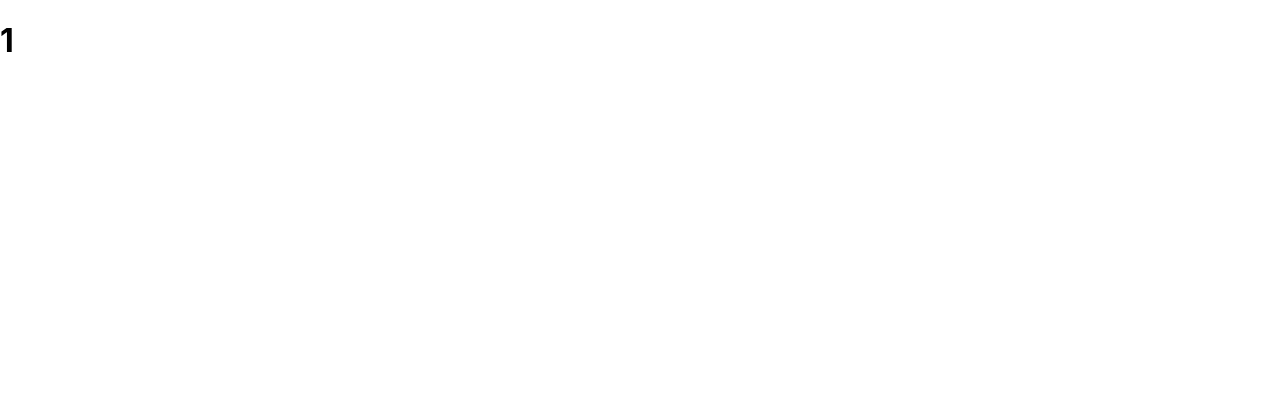
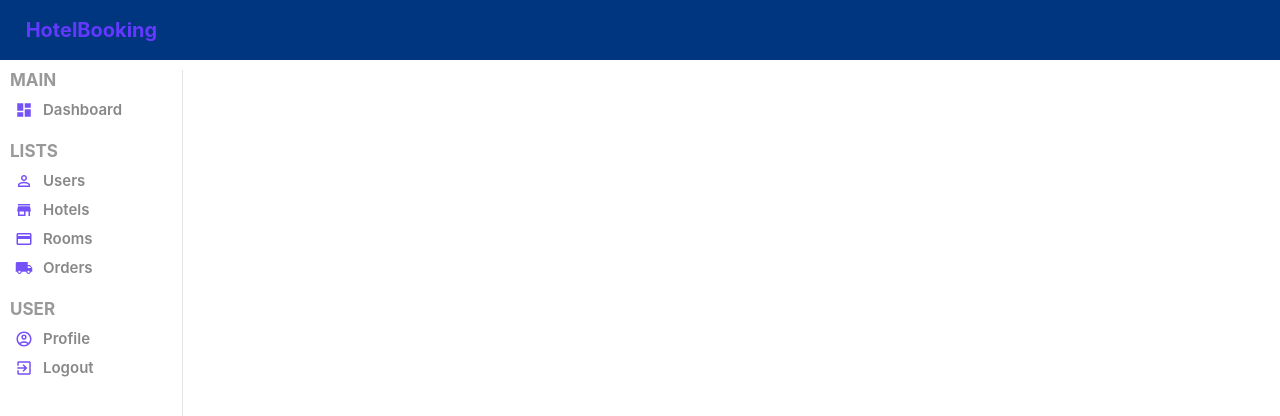
Before and after one commit to tiendat2001/DoAnBachKhoa, a React (Create React App) app in the folder client/: page /admin in a window 1280 px wide. Shown: the top 416 px of the page. Built offline with nearby package versions, Linux system fonts and the light colour scheme; sample sign-in values are in the browser's storage.

Commit message:
chinh sua adminHome

```diff
--- a/client/package.json
+++ b/client/package.json
@@ -11,7 +11,7 @@
     "@testing-library/user-event": "^13.5.0",
     "axios": "^1.6.2",
     "date-fns": "^2.30.0",
-    "node-sass": "^9.0.0",
+
     "react": "^18.2.0",
     "react-date-range": "^1.4.0",
     "react-dom": "^18.2.0",
--- /dev/null
+++ b/client/src/components/adminComponents/navbarAdmin/NavbarAdmin.jsx
@@ -0,0 +1,16 @@
+import "./navbarAdmin.css";
+
+// import { DarkModeContext } from "../../context/darkModeContext";
+import { useContext } from "react";
+import React from "react"
+
+const NavbarAdmin = () => {
+//   const { dispatch } = useContext(DarkModeContext);
+
+  return (
+    <div className="navbarAdmin">
+    </div>
+  );
+};
+
+export default NavbarAdmin;
--- /dev/null
+++ b/client/src/components/adminComponents/navbarAdmin/navbarAdmin.css
@@ -0,0 +1,6 @@
+.navbarAdmin{
+  height: 60px;
+  background-color: #003580;
+  display: flex;
+  justify-content: center;
+}
--- /dev/null
+++ b/client/src/components/adminComponents/sidebar/Sidebar.jsx
@@ -0,0 +1,118 @@
+import "./sidebar.css";
+import DashboardIcon from "@mui/icons-material/Dashboard";
+import PersonOutlineIcon from "@mui/icons-material/PersonOutline";
+import LocalShippingIcon from "@mui/icons-material/LocalShipping";
+import CreditCardIcon from "@mui/icons-material/CreditCard";
+import StoreIcon from "@mui/icons-material/Store";
+// import InsertChartIcon from "@mui/icons-material/InsertChart";
+// import SettingsApplicationsIcon from "@mui/icons-material/SettingsApplications";
+import ExitToAppIcon from "@mui/icons-material/ExitToApp";
+// import NotificationsNoneIcon from "@mui/icons-material/NotificationsNone";
+// import SettingsSystemDaydreamOutlinedIcon from "@mui/icons-material/SettingsSystemDaydreamOutlined";
+// import PsychologyOutlinedIcon from "@mui/icons-material/PsychologyOutlined";
+import AccountCircleOutlinedIcon from "@mui/icons-material/AccountCircleOutlined";
+import { Link } from "react-router-dom";
+// import { DarkModeContext } from "../../context/darkModeContext";
+import { useContext } from "react";
+import { useNavigate } from "react-router-dom";
+import React from "react";
+
+const Sidebar = () => {
+  // const { dispatch } = useContext(DarkModeContext);
+  const navigate = useNavigate();
+  const handleClick = (e) => {
+    e.preventDefault();
+    try {
+      navigate("/login");
+    } catch (err) {}
+  };
+  return (
+    <div className="sidebar">
+      <div className="top">
+        <Link to="/" style={{ textDecoration: "none" }}>
+          <span className="logo">HotelBooking</span>
+        </Link>
+      </div>
+      {/* <hr /> */}
+      <div className="center">
+        <ul>
+          <p className="title">MAIN</p>
+          <Link to="/" style={{ textDecoration: "none" }}>
+            <li>
+              <DashboardIcon className="icon" />
+              <span>Dashboard</span>
+            </li>
+          </Link>
+          <p className="title">LISTS</p>
+          <Link to="/users" style={{ textDecoration: "none" }}>
+            <li>
+              <PersonOutlineIcon className="icon" />
+              <span>Users</span>
+            </li>
+          </Link>
+          <Link to="/hotels" style={{ textDecoration: "none" }}>
+            <li>
+              <StoreIcon className="icon" />
+              <span>Hotels</span>
+            </li>
+          </Link>
+          <Link to="/rooms" style={{ textDecoration: "none" }}>
+            <li>
+              <CreditCardIcon className="icon" />
+              <span>Rooms</span>
+            </li>
+          </Link>
+          <Link to="/orders" style={{ textDecoration: "none" }}>
+            <li>
+              <LocalShippingIcon className="icon" />
+              <span>Orders</span>
+            </li>
+          </Link>
+          {/* <p className="title">USEFUL</p>
+          <li>
+            <InsertChartIcon className="icon" />
+            <span>Stats</span>
+          </li>
+          <li>
+            <NotificationsNoneIcon className="icon" />
+            <span>Notifications</span>
+          </li>
+          <p className="title">SERVICE</p>
+          <li>
+            <SettingsSystemDaydreamOutlinedIcon className="icon" />
+            <span>System Health</span>
+          </li>
+          <li>
+            <PsychologyOutlinedIcon className="icon" />
+            <span>Logs</span>
+          </li>
+          <li>
+            <SettingsApplicationsIcon className="icon" />
+            <span>Settings</span>
+          </li> */}
+          <p className="title">USER</p>
+          <li>
+            <AccountCircleOutlinedIcon className="icon" />
+            <span>Profile</span>
+          </li>
+          <li onClick={handleClick}>
+            <ExitToAppIcon className="icon" />
+            <span>Logout</span>
+          </li>
+        </ul>
+      </div>
+      {/* <div className="bottom">
+        <div
+          className="colorOption"
+          // onClick={() => dispatch({ type: "LIGHT" })}
+        ></div>
+        <div
+          className="colorOption"
+          // onClick={() => dispatch({ type: "DARK" })}
+        ></div>
+      </div> */}
+    </div>
+  );
+};
+
+export default Sidebar;
--- /dev/null
+++ b/client/src/components/adminComponents/sidebar/sidebar.css
@@ -0,0 +1,88 @@
+.sidebar {
+    flex: 1;
+    /* border-right: 0.5px solid #e6e3e3; */
+    min-height: 100vh;
+    background-color: white;
+}
+.sidebar .top {
+    height: 60px;
+    display: flex;
+    align-items: center;
+    justify-content: center;
+    background-color: #003580;
+
+}
+.sidebar .top .logo {
+    font-size: 20px;
+    font-weight: bold;
+    color: #6439ff;
+}
+.sidebar hr {
+    height: 0;
+    /* border: 0.5px solid #e6e3e3; */
+}
+.sidebar .center {
+    padding-left: 10px;
+    border-right: 0.5px solid #e6e3e3;
+    min-height: 100vh;
+    /* ?????? */
+    margin-top:-7px;
+
+}
+.sidebar .center ul {
+    list-style: none;
+    margin: 0;
+    padding: 0;
+}
+.sidebar .center ul .title {
+    /* tiêu đề LIst main */
+    font-size: 17px;
+    font-weight: bold;
+    color: #999;
+    /* margin-top: 15px; */
+    margin-bottom: 5px;
+}
+.sidebar .center ul li {
+    display: flex;
+    align-items: center;
+    padding: 5px;
+    cursor: pointer;
+}
+.sidebar .center ul li:hover {
+    background-color: #ece8ff;
+}
+.sidebar .center ul li .icon {
+    font-size: 18px;
+    color: #7451f8;
+}
+.sidebar .center ul li span {
+    /* chữ */
+    font-size: 15px;
+    font-weight: 600;
+    color: #888;
+    margin-left: 10px;
+}
+/* .sidebar .bottom {
+    display: flex;
+    align-items: center;
+    margin: 10px;
+    border-right: 0.5px solid #e6e3e3;
+
+}
+.sidebar .bottom .colorOption {
+    width: 20px;
+    height: 20px;
+    border-radius: 5px;
+    border: 1px solid #7451f8;
+    cursor: pointer;
+    margin: 5px;
+}
+.sidebar .bottom .colorOption:nth-child(1) {
+    background-color: whitesmoke;
+}
+.sidebar .bottom .colorOption:nth-child(2) {
+    background-color: #333;
+}
+.sidebar .bottom .colorOption:nth-child(3) {
+    background-color: darkblue;
+} */
--- a/client/src/pages/adminPages/AdminHome.jsx
+++ b/client/src/pages/adminPages/AdminHome.jsx
@@ -1,12 +1,20 @@
 import React from 'react'
 import { useContext } from 'react'
 import { AuthContext } from '../../context/AuthContext'
+import Sidebar from '../../components/adminComponents/sidebar/Sidebar'
+import NavbarAdmin from '../../components/adminComponents/navbarAdmin/NavbarAdmin'
+import './adminHome.css'
 const AdminHome = () => {
 
-const {user , dispatch} = useContext(AuthContext)
+  const { user, dispatch } = useContext(AuthContext) // {user._id}
   return (
-    <div>
-      <h1>{user._id}</h1>
+
+    <div className="listAdmin">
+      <Sidebar />
+      <div className="listContainerAdmin">
+        <NavbarAdmin />
+        {/* <h1>bang</h1> */}
+      </div>
     </div>
   )
 }
--- /dev/null
+++ b/client/src/pages/adminPages/adminHome.css
@@ -0,0 +1,7 @@
+.listAdmin {
+    display: flex;
+    width: 100%;
+}
+.listAdmin .listContainerAdmin {
+    flex: 6;
+}
--- a/client/src/pages/list/List.jsx
+++ b/client/src/pages/list/List.jsx
@@ -18,7 +18,6 @@
   const [options, setOptions] = useState(searchContext.options);
   const [min, setMin] = useState(100);
   const [max, setMax] = useState(10000);
-  console.log(destination)
   const { data, loading, error, reFetch } = useFetch(
     `/hotels?city=${destination}`
   );
```
Also changed, not shown: client/src/pages/adminPages/AdminHome.scss (deleted), 1 other file (tests, documents, lock files or other folders).
